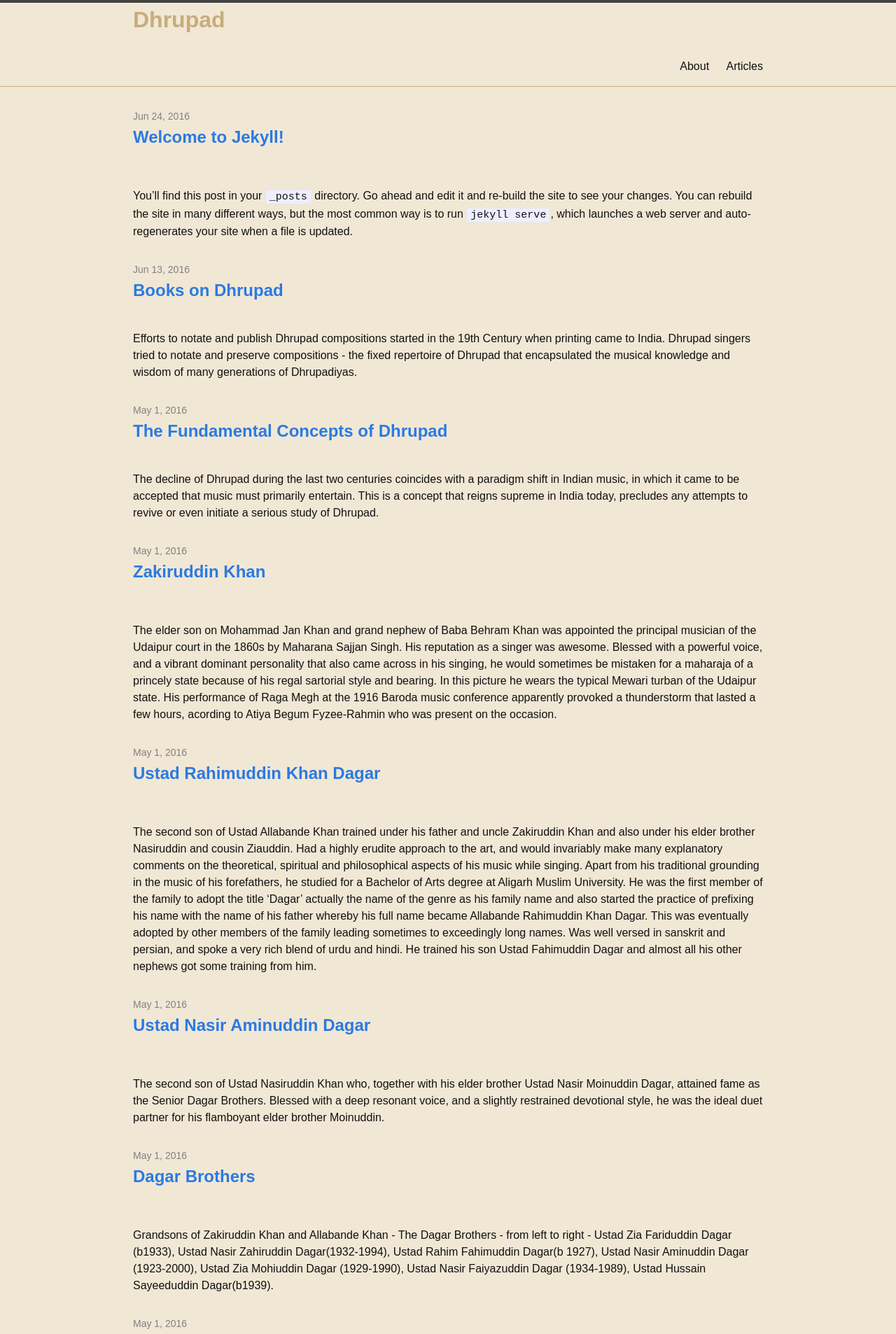
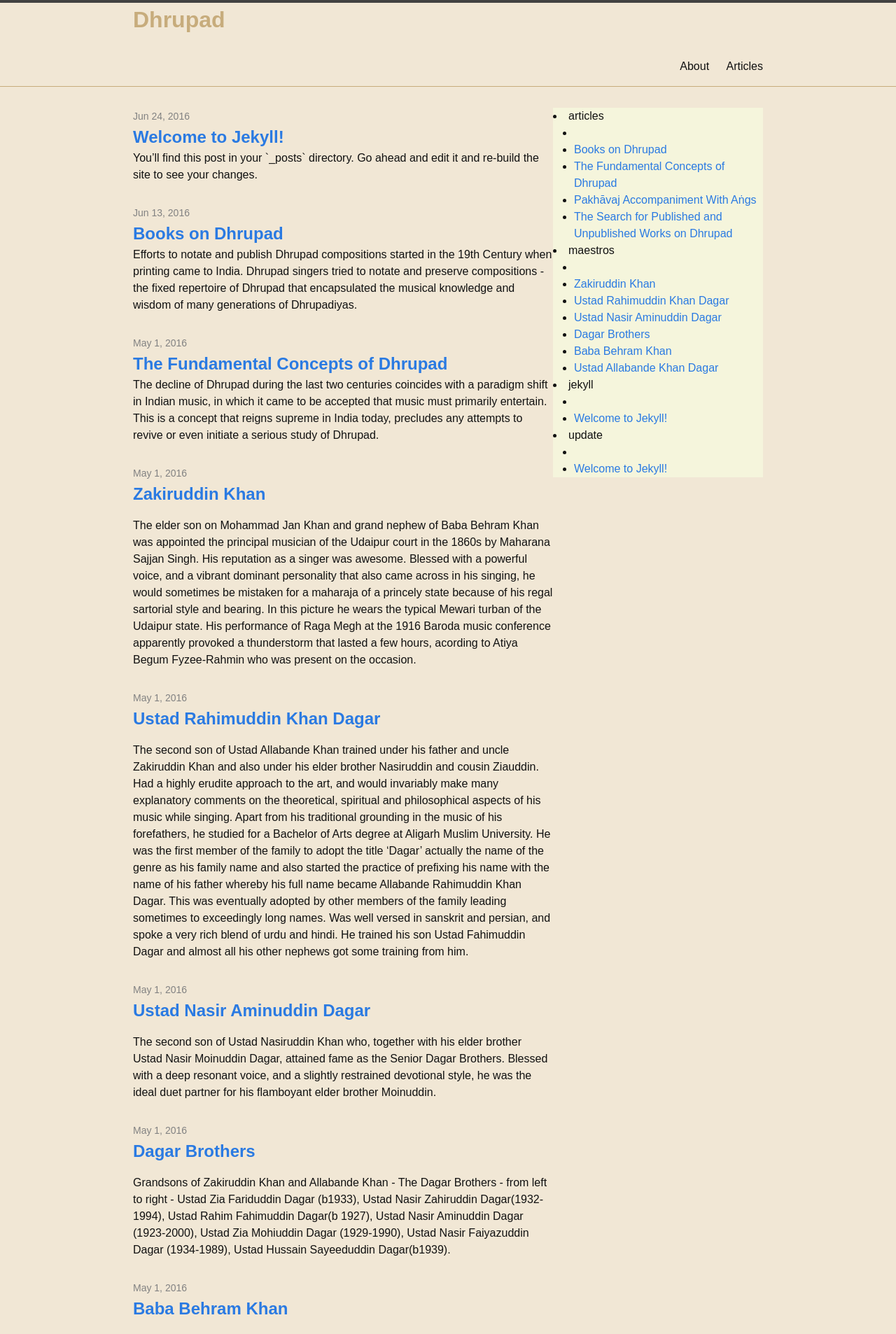
Before and after one commit to sama66/q3, a Jekyll site: the page built from articles.md, in a window 1280 px wide. Shown: the top 1906 px of the page at 70% size. Built offline with Jekyll 4.4.1, drawn with Linux system fonts in a browser that asks for light colours; some web fonts are replaced.

Commit message:
article cs

```diff
--- a/_posts/2016-02-08-pakhavaj-accompaniment-angs.markdown
+++ b/_posts/2016-02-08-pakhavaj-accompaniment-angs.markdown
@@ -1,5 +1,5 @@
 ---
-layout: articles
+layout: articles-list
 title:  Pakhāvaj Accompaniment With Aṅgs
 date:   2016-02-08 21:20:52
 author: Ashish Sankrityayan
--- a/_posts/2016-06-24-welcome-to-jekyll.markdown
+++ b/_posts/2016-06-24-welcome-to-jekyll.markdown
@@ -3,6 +3,7 @@ layout: articles
 title:  "Welcome to Jekyll!"
 date:   2016-06-24 14:32:21
 categories: jekyll update
+excerpt: You’ll find this post in your `_posts` directory. Go ahead and edit it and re-build the site to see your changes.
 ---
 You’ll find this post in your `_posts` directory. Go ahead and edit it and re-build the site to see your changes. You can rebuild the site in many different ways, but the most common way is to run `jekyll serve`, which launches a web server and auto-regenerates your site when a file is updated.
 
--- a/_sass/_header.scss
+++ b/_sass/_header.scss
@@ -13,7 +13,7 @@ header {
 
   h1 {
     line-height: 1;
-    letter-spacing: -1px;
+    letter-spacing: -2px;
     margin: 0;
   }
 
--- a/_sass/_layout.scss
+++ b/_sass/_layout.scss
@@ -1,6 +1,22 @@
-/**
- * Page content
- */
+//TWO COLOUMNS
+
+.two-column {
+  display: flex;
+}
+
+.col-left {
+  flex: 2;
+}
+
+.col-right {
+  flex: 1;
+
+  .clearfix {
+    background: beige;
+  }
+}
+//PAGE CONTENT
+
 .page-content {
     padding: $spacing-unit 0;
 }
@@ -15,6 +31,12 @@
 
     > li {
         margin-bottom: $spacing-unit;
+
+
+        h2 {
+          margin: 0;
+          padding: 0;
+        }
     }
 }
 
--- a/articles.md
+++ b/articles.md
@@ -1,24 +1,42 @@
 ---
-layout: articles-list
+layout: default
 title: Articles
 permalink: /articles/
 ---
 
-<div class="home">
+<div class="two-column">
 
-  <ul class="post-list">
-    {% for post in site.posts %}
-      <li>
-        <span class="post-meta">{{ post.date | date: "%b %-d, %Y" }}</span>
 
-        <h2>
-          <a class="post-link" href="{{ post.url | prepend: site.baseurl }}">{{ post.title }}</a>
-        </h2>
-        <br/><p>{{ post.excerpt }}</p>
-      </li>
-    {% endfor %}
-  </ul>
+<div class="col-left">
+  <article class="post-content">
+    {% if page.img %}<img src="{{ site.baseurl }}/asset/img/medium/{{ page.img.medium }}">{% endif %}
+    <ul class="post-list">
+      {% for post in site.posts %}
+        <li>
+          <span class="post-meta">{{ post.date | date: "%b %-d, %Y" }}</span>
+          <h2><a class="post-link" href="{{ post.url | prepend: site.baseurl }}">{{ post.title }}</a></h2>
+          <p>{{ post.excerpt }}</p>
+        </li>
+      {% endfor %}
+    </ul>
+    <p class="rss-subscribe">subscribe <a href="{{ "/feed.xml" | prepend: site.baseurl }}">via RSS</a></p>
+  </article>
+</div>
 
-  <p class="rss-subscribe">subscribe <a href="{{ "/feed.xml" | prepend: site.baseurl }}">via RSS</a></p>
+<div class="col-right">
+  <div class="clearfix">
+    {% for category in site.categories %}
+    <li><span class="sidebar">{{ category | first }}</span>
+      <ul>
+        {% for posts in category %}
+        {% for post in posts %}
+        <li><a href="{{ post.url | prepend: site.baseurl }}">{{ post.title }}</a></li>
+        {% endfor %}
+        {% endfor %}
+      </ul>
+    </li>
+  {% endfor %}
+  </div>
+</div>
 
 </div>
```
